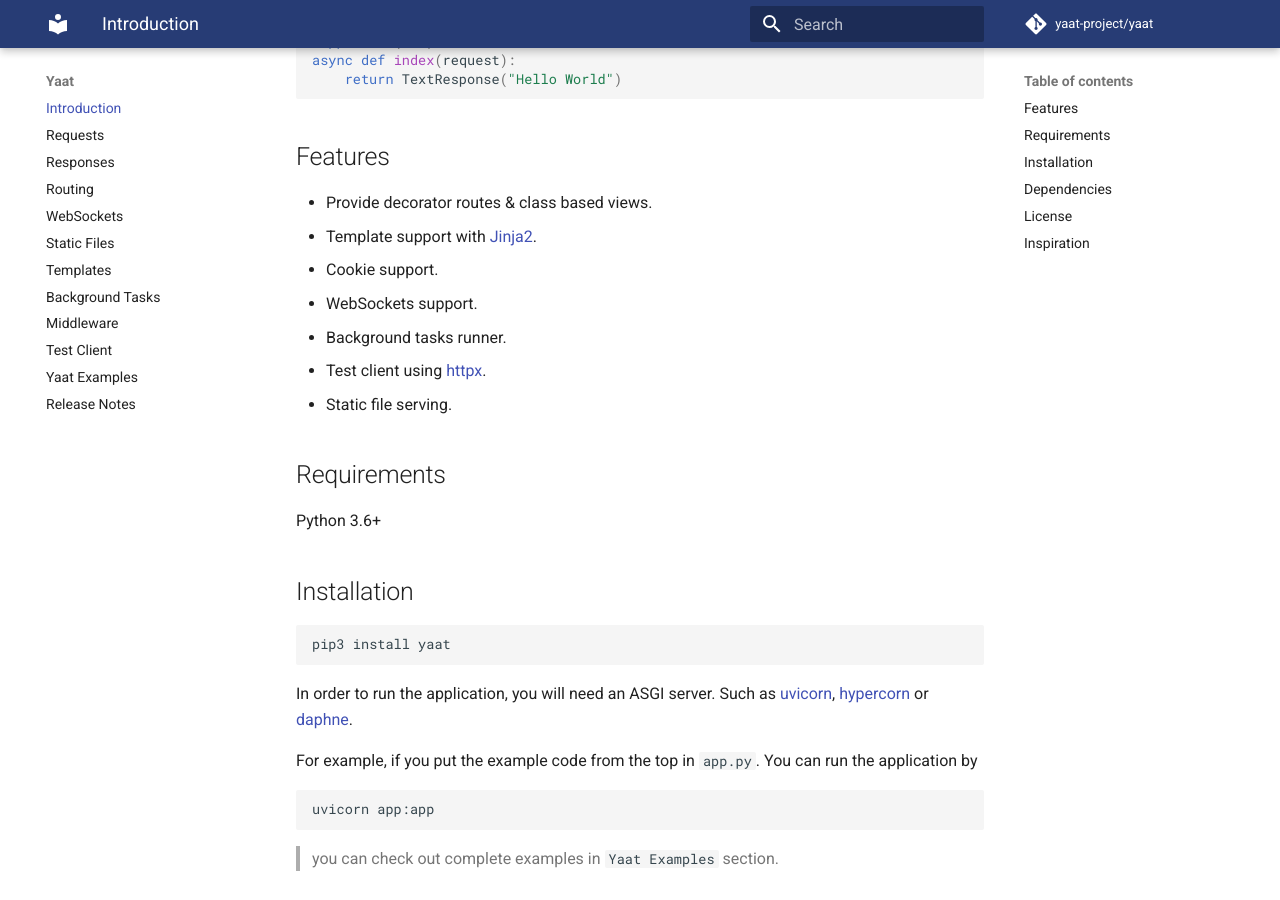
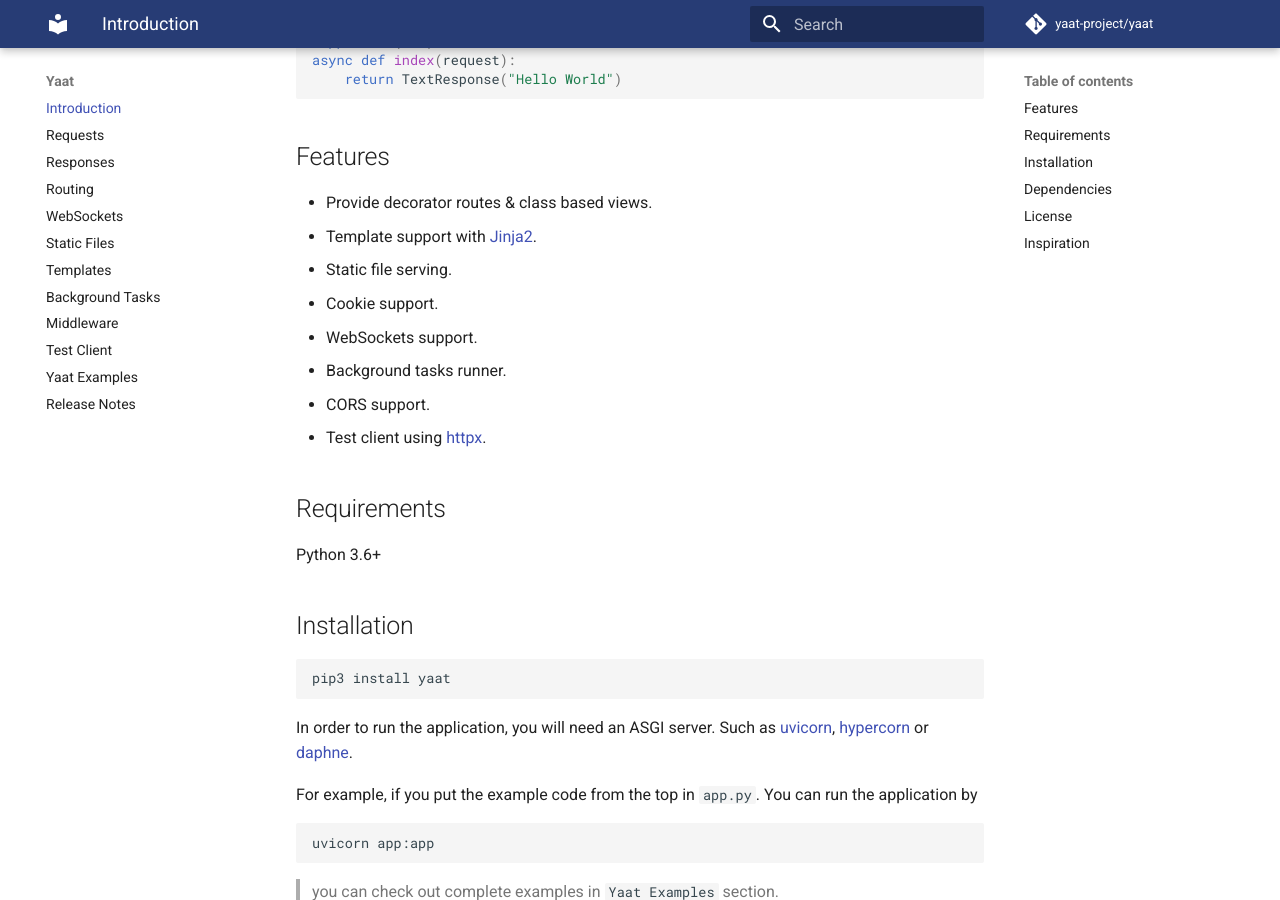
Before and after one commit to yaat-project/yaat, an MkDocs documentation site: the page built from docs/index.md, in a window 1280 px wide and 900 px high, scrolled down 729 px. Built offline with MkDocs 1.6.1 and Material for MkDocs 9.7.7, drawn with Linux system fonts in a browser that asks for light colours; comment, search, counter and statistics services are not loaded.

Commit message:
updated documentation

```diff
--- a/docs/index.md
+++ b/docs/index.md
@@ -39,11 +39,12 @@
 
 - Provide decorator routes & class based views.
 - Template support with [Jinja2](https://jinja.palletsprojects.com/).
+- Static file serving.
 - Cookie support.
 - WebSockets support.
 - Background tasks runner.
+- CORS support.
 - Test client using [httpx](https://www.python-httpx.org/).
-- Static file serving.
 
 ## Requirements
 
```
Also changed, not shown: README.md (+2 -1 lines).
